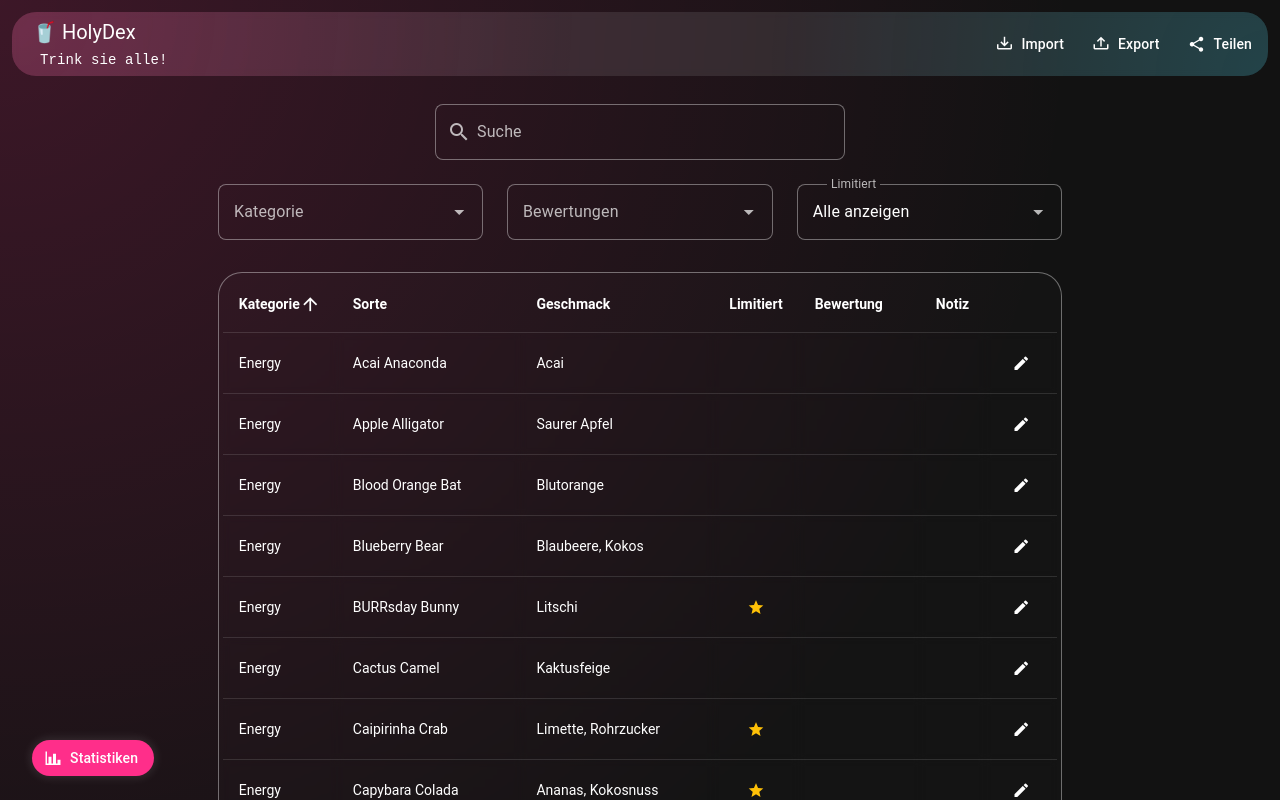
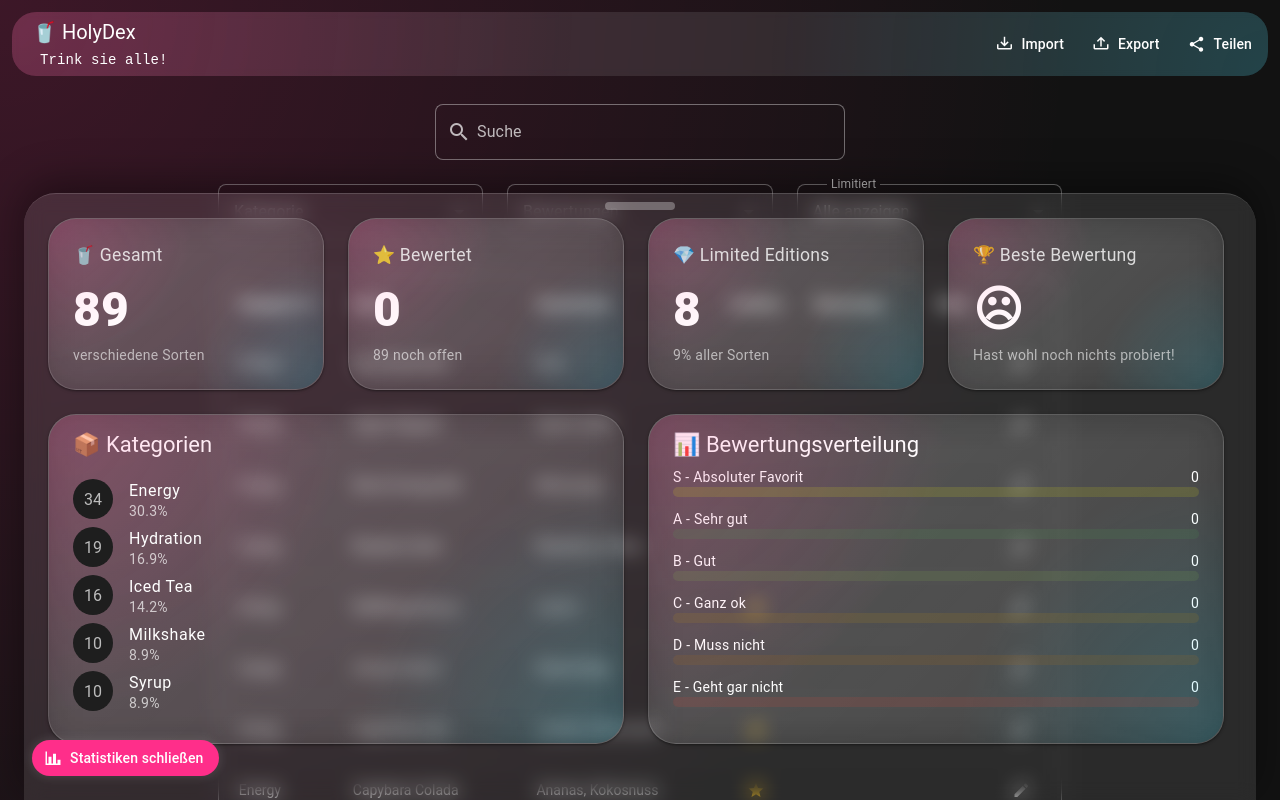
Before and after one commit to Kamiikaze/holy-dex, a Vue app: page / in a window 1280 px wide. Both pictures are taken after a click on the element "Kategorie". Shown: the top 800 px of the page. Built offline with nearby package versions, Linux system fonts and the light colour scheme.

Commit message:
feat: close stats dock on the outside, click

```diff
--- a/src/App.vue
+++ b/src/App.vue
@@ -217,7 +217,14 @@
 
     <!-- Dock -->
     <v-expand-transition>
-      <div class="stats-dock" :class="showStats ? '' : 'hidden'">
+      <div
+        class="stats-dock"
+        :class="showStats ? '' : 'hidden'"
+        v-click-outside="{
+          handler: () => (showStats = !showStats),
+          include: outsideClickInclude,
+        }"
+      >
         <div class="drag-handle" @click="showStats = !showStats"></div>
         <div class="stats-content">
           <DrinkStats :drinks="drinks" />
@@ -317,6 +324,9 @@ export default defineComponent({
   methods: {
     BEWERTUNGEN() {
       return BEWERTUNGEN;
+    },
+    outsideClickInclude() {
+      return [document.querySelector(".stats-toggle")];
     },
     persist() {
       if (this.viewingShared) return;
```
